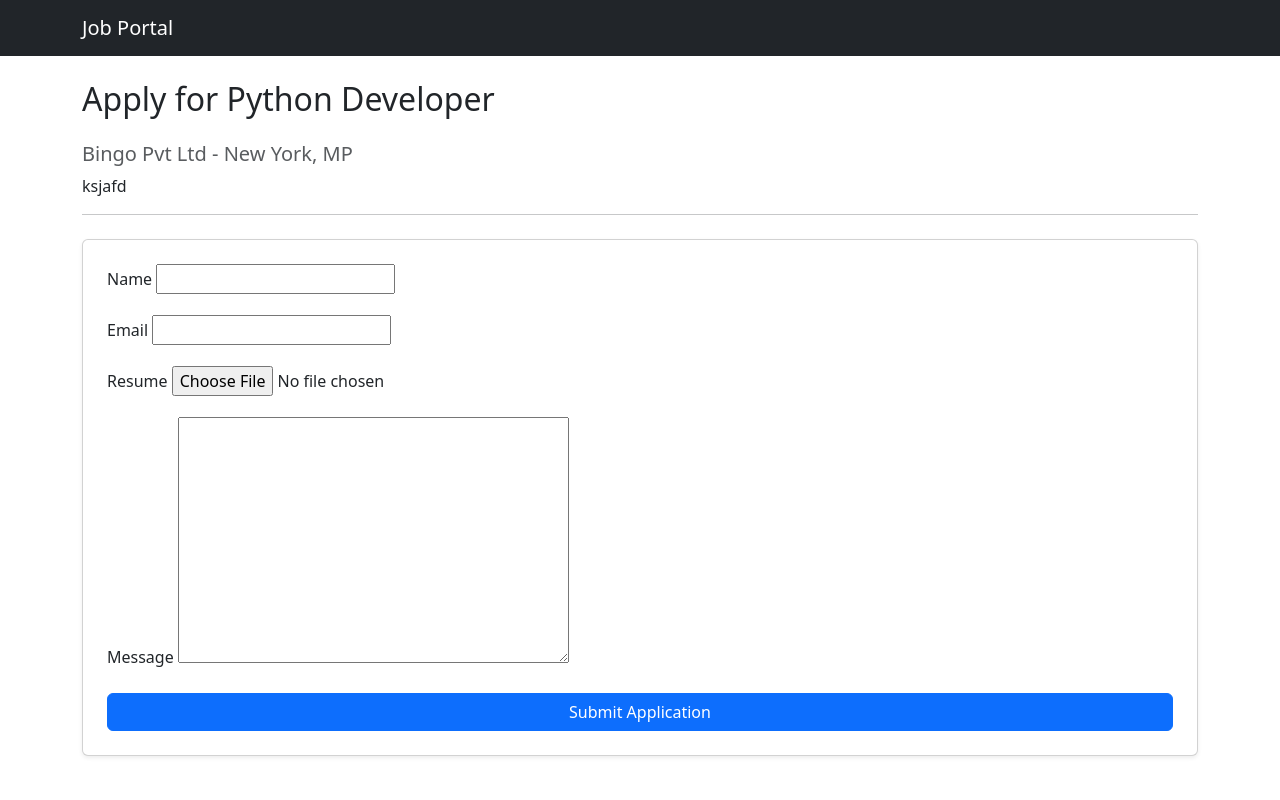
After one commit to event298horizon/Staffing, a Django app: page /apply/1/ in a window 1280 px wide. The commit adds this page. Run offline with Django 5.2, Linux system fonts and the light colour scheme; data comes from the database, SQL or seed files in the repository; both versions use the stored data as it was after the commit.

Commit message:
added job application feature

```diff
--- a/myapp/forms.py
+++ b/myapp/forms.py
@@ -1,7 +1,12 @@
 from django import forms
-from .models import Job
+from .models import Job, JobApplication
 
 class JobForm(forms.ModelForm):
     class Meta:
         model = Job
         fields = ['job_title', 'company_name', 'description', 'openings', 'location', 'contact_email']
+
+class JobApplicationForm(forms.ModelForm):
+    class Meta:
+        model = JobApplication
+        fields = ['name', 'email', 'resume', 'message']
--- a/myapp/models.py
+++ b/myapp/models.py
@@ -13,3 +13,15 @@ class Job(models.Model):
 
     def __str__(self):
         return f"{self.job_title} at {self.company_name}"
+
+
+class JobApplication(models.Model):
+    job = models.ForeignKey(Job, on_delete=models.CASCADE)
+    name = models.CharField(max_length=255)
+    email = models.EmailField()
+    resume = models.FileField(upload_to='resumes/')
+    message = models.TextField(blank=True)
+    applied_at = models.DateTimeField(auto_now_add=True)
+
+    def __str__(self):
+        return f"{self.name} applied for {self.job.job_title}"
--- /dev/null
+++ b/myapp/templates/myapp/apply_job.html
@@ -0,0 +1,24 @@
+{% extends "myapp/base.html" %}
+{% block title %}Apply for {{ job.job_title }}{% endblock %}
+
+{% block content %}
+<h2 class="mb-4">Apply for {{ job.job_title }}</h2>
+<h5 class="text-muted">{{ job.company_name }} - {{ job.location }}</h5>
+<p>{{ job.description }}</p>
+
+<hr>
+
+<form method="post" enctype="multipart/form-data" class="mt-4 card p-4 shadow-sm">
+    {% csrf_token %}
+    {% for field in form %}
+        <div class="mb-3">
+            <label class="form-label">{{ field.label }}</label>
+            {{ field }}
+            {% if field.errors %}
+                <div class="text-danger small">{{ field.errors }}</div>
+            {% endif %}
+        </div>
+    {% endfor %}
+    <button type="submit" class="btn btn-primary">Submit Application</button>
+</form>
+{% endblock %}
--- a/myapp/urls.py
+++ b/myapp/urls.py
@@ -5,4 +5,5 @@ urlpatterns = [
     path('', views.landing_page, name='landing'),
     path('find-job/', views.find_job, name='find_job'),
     path('hire-talent/', views.hire_talent, name='hire_talent'),
+    path('apply/<int:job_id>/', views.apply_job, name='apply_job'),
 ]
--- a/myapp/views.py
+++ b/myapp/views.py
@@ -1,7 +1,8 @@
-from django.shortcuts import render
+from django.shortcuts import render, get_object_or_404, redirect
 from django.http import HttpResponse
 from .models import Job
 from .forms import JobForm
+from .forms import JobApplicationForm
 
 def landing_page(request):
     return render(request, 'myapp/landing.html')
@@ -24,3 +25,18 @@ def hire_talent(request):
     else:
         form = JobForm()
     return render(request, 'myapp/hire_talent.html', {'form': form})
+
+def apply_job(request, job_id):
+    job = get_object_or_404(Job, id=job_id, approved=True)
+
+    if request.method == 'POST':
+        form = JobApplicationForm(request.POST, request.FILES)
+        if form.is_valid():
+            application = form.save(commit=False)
+            application.job = job
+            application.save()
+            return render(request, 'myapp/application_success.html', {'job': job})
+    else:
+        form = JobApplicationForm()
+
+    return render(request, 'myapp/apply_job.html', {'job': job, 'form': form})
--- a/project01/settings.py
+++ b/project01/settings.py
@@ -121,3 +121,7 @@ STATIC_URL = 'static/'
 # https://docs.djangoproject.com/en/5.2/ref/settings/#default-auto-field
 
 DEFAULT_AUTO_FIELD = 'django.db.models.BigAutoField'
+
+
+MEDIA_URL = '/media/'
+MEDIA_ROOT = BASE_DIR / 'media'
--- a/project01/urls.py
+++ b/project01/urls.py
@@ -17,7 +17,14 @@ Including another URLconf
 from django.contrib import admin
 from django.urls import path, include
 
+from django.conf import settings
+from django.conf.urls.static import static
+
+
+
 urlpatterns = [
     path('admin/', admin.site.urls),
     path('', include('myapp.urls')),
 ]
+
+urlpatterns += static(settings.MEDIA_URL, document_root=settings.MEDIA_ROOT)
```
Also changed, not shown: myapp/templates/myapp/application_success.html (added, +10 -0 lines), myapp/templates/myapp/find_job.html (+13 -7 lines), db.sqlite3, myapp/migrations/0002_jobapplication.py (added), 2 other files.
